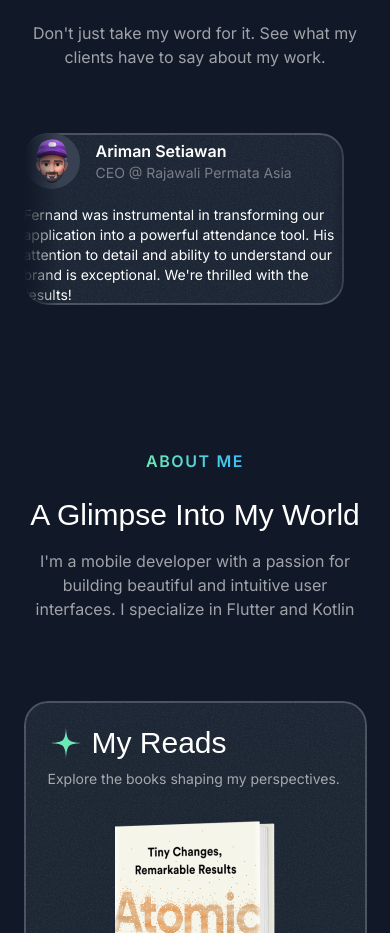
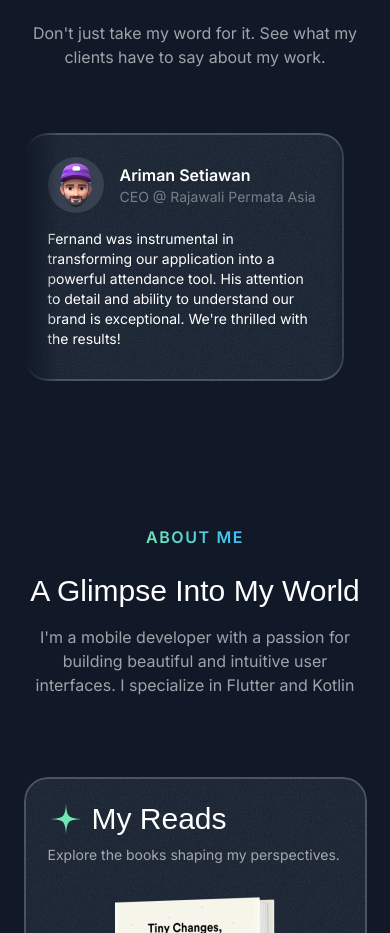
Before and after one commit to FernandJerico/my-portofolio, a Next.js app: page / in a window 390 px wide. Shown: the part 3580-4513 px from the top of the page. Built offline with nearby package versions, Linux system fonts and the light colour scheme; a web font is replaced by a local one.

Commit message:
Refactor: Update TestimonialsSection card padding for responsiveness

```diff
--- a/src/sections/Testimonials.tsx
+++ b/src/sections/Testimonials.tsx
@@ -55,7 +55,7 @@ export const TestimonialsSection = () => {
             {testimonials.map((testimonial) => (
               <Card
                 key={testimonial.name}
-                className="max-w-xs md:max-w-md md:p-8">
+                className="max-w-xs md:max-w-md p-6 md:p-8">
                 <div className="flex gap-4 items-center">
                   <div className="size-14 bg-gray-700 inline-flex justify-center items-center rounded-full flex-shrink-0">
                     <Image
```
